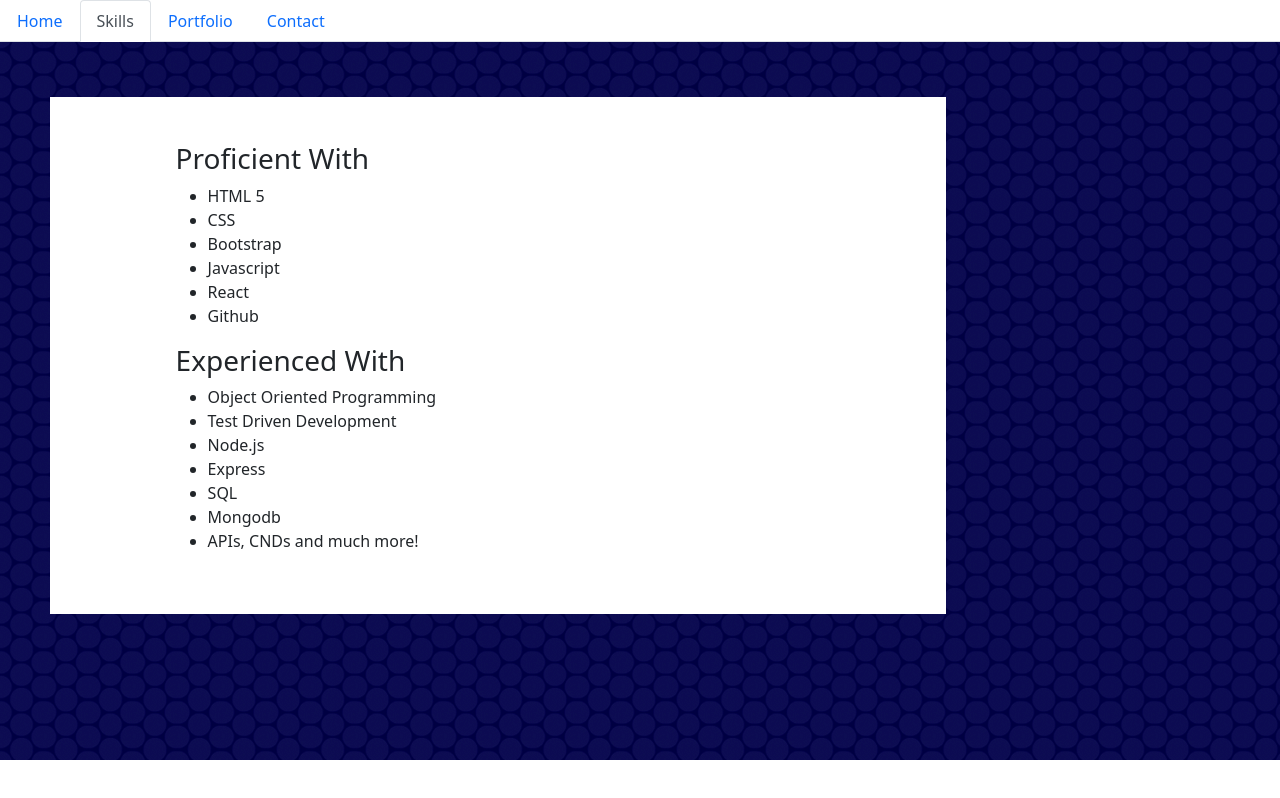
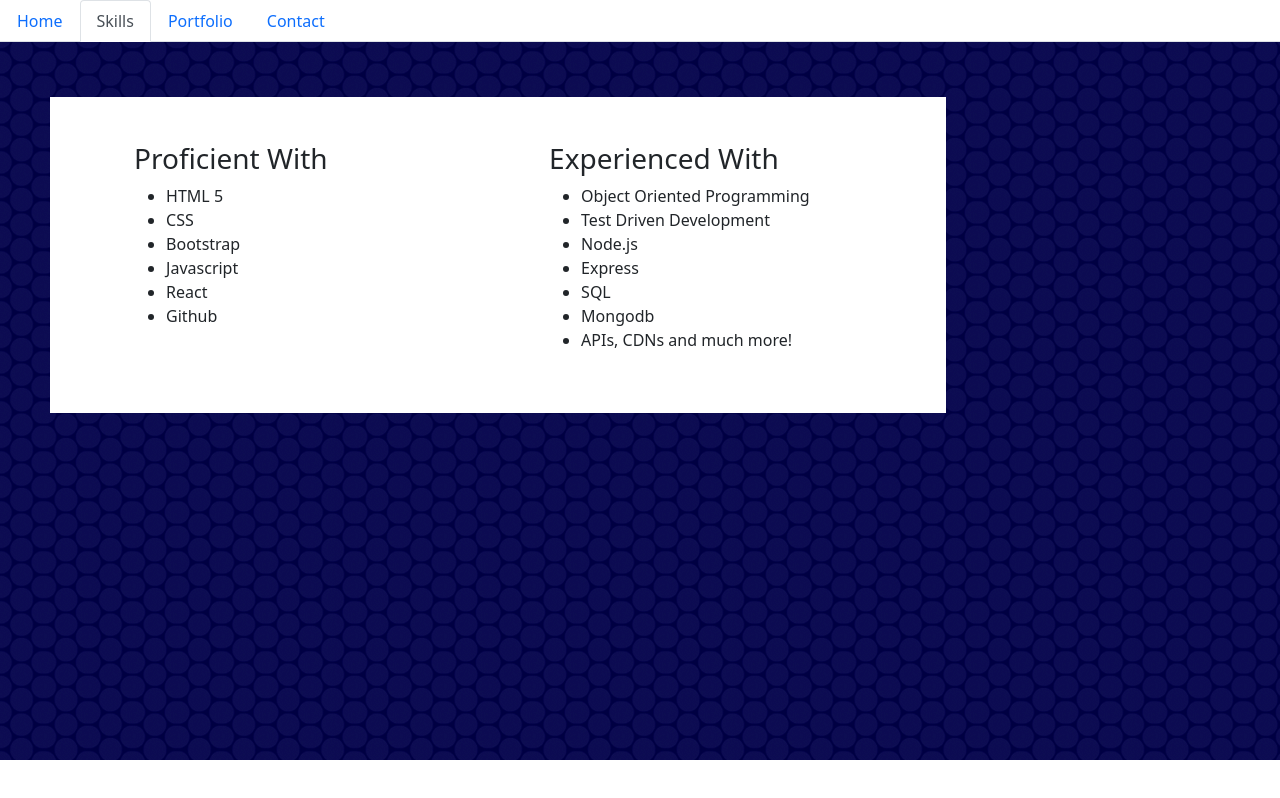
Before and after one commit to Jacobn88/jacobn88.github.io, a React (Create React App) app: page /skills in a window 1280 px wide. Built offline with nearby package versions, Linux system fonts and the light colour scheme.

Commit message:
restructures skills page, expands about me section

```diff
--- a/src/components/pages/Home.js
+++ b/src/components/pages/Home.js
@@ -14,8 +14,9 @@ const Home = () => (
         <Image src={me} />
       </Col>
       <Col>
-          <h1>AboutMe</h1>
-          <p id="about">Ambitious Jr. Web Developer and recent graduate of the University of Texas at
+          <h1>About Me</h1>
+          <p id="about">My name is Jacob Nelson, I'm 32 years old and I live in sunny Austin, Tx. I'm an
+          ambitious Jr. Web Developer and recent graduate of the University of Texas at
           Austin's Full-Stack Coding Boot Camp Certificate Program. Front-end focused but familiar with
           back-end development. Experienced in industry best practices of web and application development
           from concept to final production.</p>
--- a/src/components/pages/Skills.js
+++ b/src/components/pages/Skills.js
@@ -1,11 +1,13 @@
 import React from "react";
 import "../../styles/style.css";
 import Container from 'react-bootstrap/Container';
+import { Row, Col } from "react-bootstrap";
 
 
 const Skills = () => (
   <Container id="container">
-
+    <Row>
+      <Col>
         <div class="skills">
           <h3>Proficient With</h3>
 
@@ -18,6 +20,8 @@ const Skills = () => (
             <li>Github</li>
           </ul>
         </div>
+      </Col>
+      <Col>
         <div class="skills">
           <h3> Experienced With</h3>
           <ul>
@@ -27,10 +31,11 @@ const Skills = () => (
             <li>Express</li>
             <li>SQL</li>
             <li>Mongodb</li>
-        <li>APIs, CNDs and much more!</li>
+            <li>APIs, CDNs and much more!</li>
           </ul>
         </div>
-
+      </Col>
+    </Row>
   </Container>
 );
 
```
Lines whose indentation alone changed are shown as unchanged.
